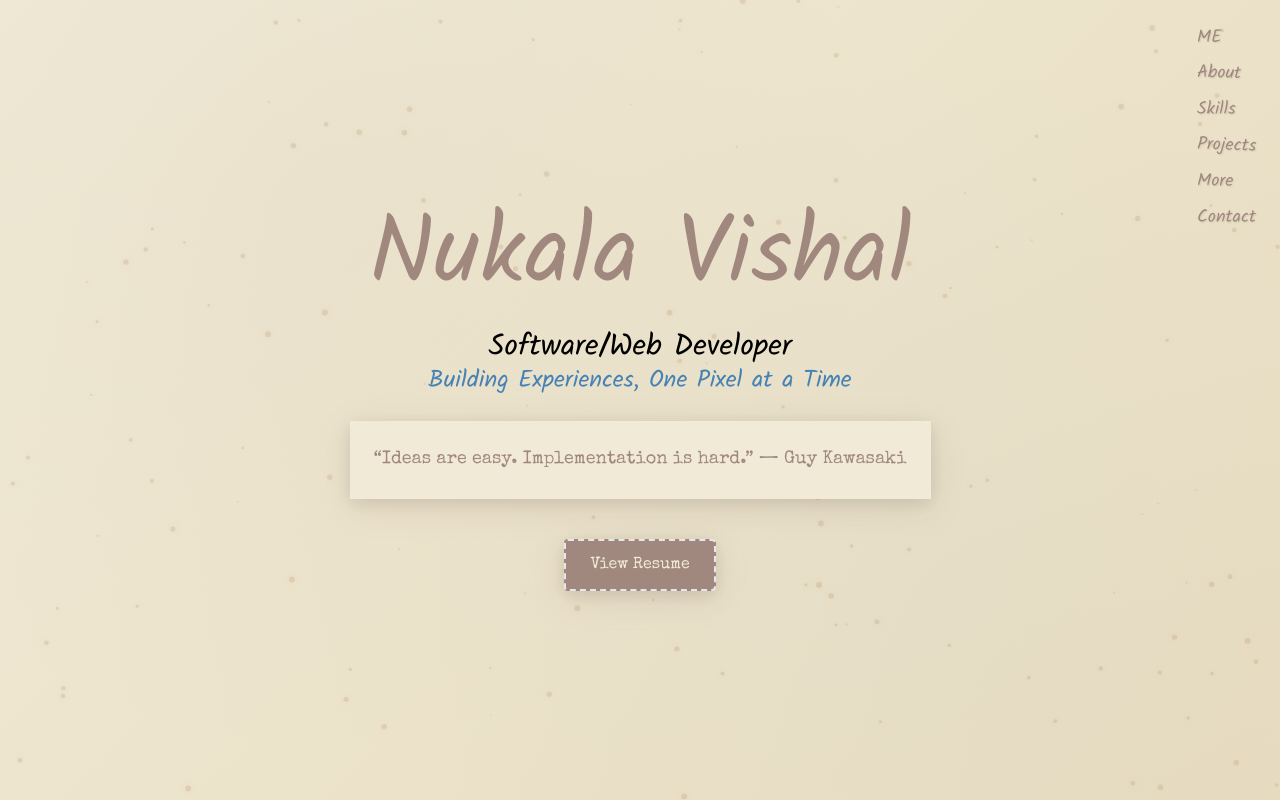
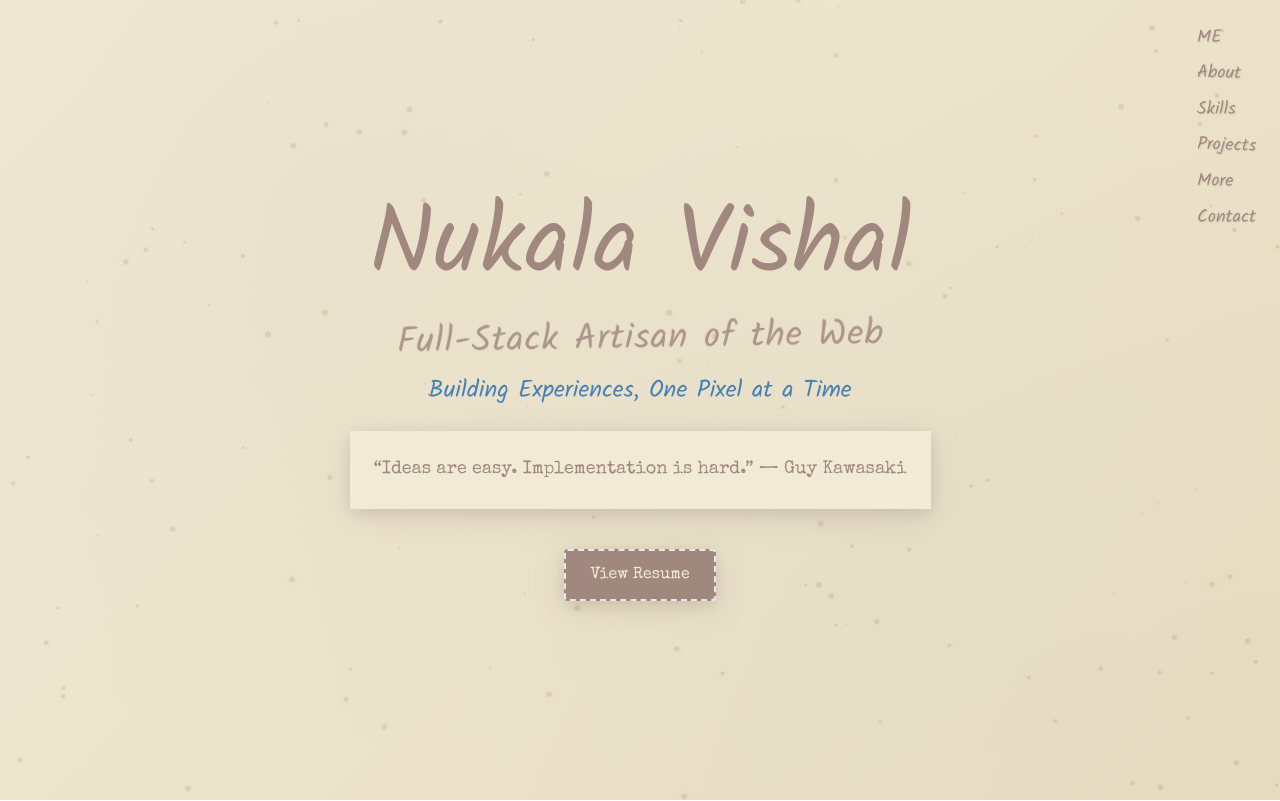
Before and after one commit to wndrthndr/portfolio, a React (Vite) app: page / in a window 1280 px wide. Shown: the top 801 px of the page. Built offline with nearby package versions, Linux system fonts and the light colour scheme.

Commit message:
Change subtitle to 'Full-Stack Artisan of the Web'
Updated the description text for the Hero component.

```diff
--- a/src/components/Hero.tsx
+++ b/src/components/Hero.tsx
@@ -110,7 +110,20 @@ const Hero = () => {
         >
           Nukala Vishal
         </h1>
-        <p className="handwritten text-3xl">Software/Web Developer</p>
+        <p
+  className="
+    handwritten
+    text-3xl md:text-4xl
+    text-vintage-brown
+    opacity-85
+    mt-2 mb-4
+    tracking-wide
+    -rotate-1
+  "
+>
+  Full-Stack Artisan of the Web
+</p>
+
 
         <div
           className="
```
